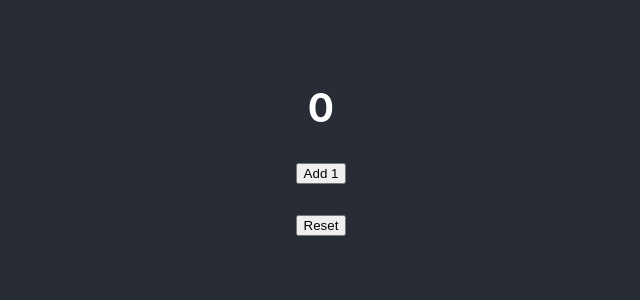
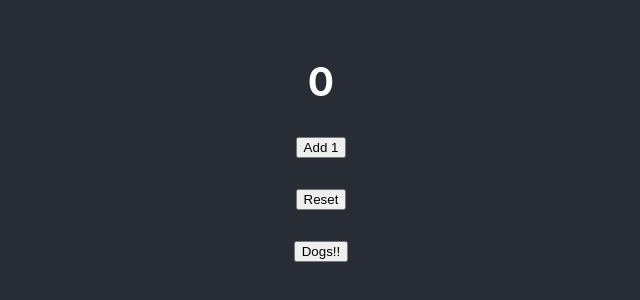
Before and after one commit to BrianArchibald/react-practice, a React (Create React App) app in the folder react-practice/: page / in a window 1280 px wide. Shown: the part 256-556 px from the top of the page, without its empty margins (319-959 px from the left). Built offline with nearby package versions, Linux system fonts and the light colour scheme.

Commit message:
Refactor: Setting up API to call

```diff
--- a/react-practice/package.json
+++ b/react-practice/package.json
@@ -10,6 +10,7 @@
     "@types/node": "^12.19.9",
     "@types/react": "^16.14.2",
     "@types/react-dom": "^16.9.10",
+    "axios": "^0.21.0",
     "react": "^17.0.1",
     "react-dom": "^17.0.1",
     "react-scripts": "4.0.1",
--- a/react-practice/src/App.tsx
+++ b/react-practice/src/App.tsx
@@ -1,10 +1,23 @@
 import React, { useState } from 'react';
+import axios from 'axios';
 import logo from './logo.svg';
 import './App.css';
 
 const App = () => {
 
     const [ counter, setCounter ] = useState(0)
+
+    const fetchAPIData = () => {
+        return axios.get('https://dog.ceo/api/breeds/image/random')
+          .then(data => {
+            // handle success
+            console.log(data);
+            return data.data.message;
+          })
+          .catch(err => {
+            console.log(err);
+          })
+    }
 
   return (
     <div className="App">
@@ -14,14 +27,21 @@ const App = () => {
           <button onClick={ () => {
           setCounter(counter + 1);
           }}> Add 1 </button>
+
           <br></br>
           <button onClick={ () => {
           setCounter(0);
           }}> Reset </button>
+
+          <br></br>
+          <button onClick={ () => {
+          fetchAPIData();
+          }}>Dogs!!  </button>
 
       </header>
     </div>
   );
 }
 
+
 export default App;
```
Also changed, not shown: 2 other files (tests, documents, lock files or other folders).
